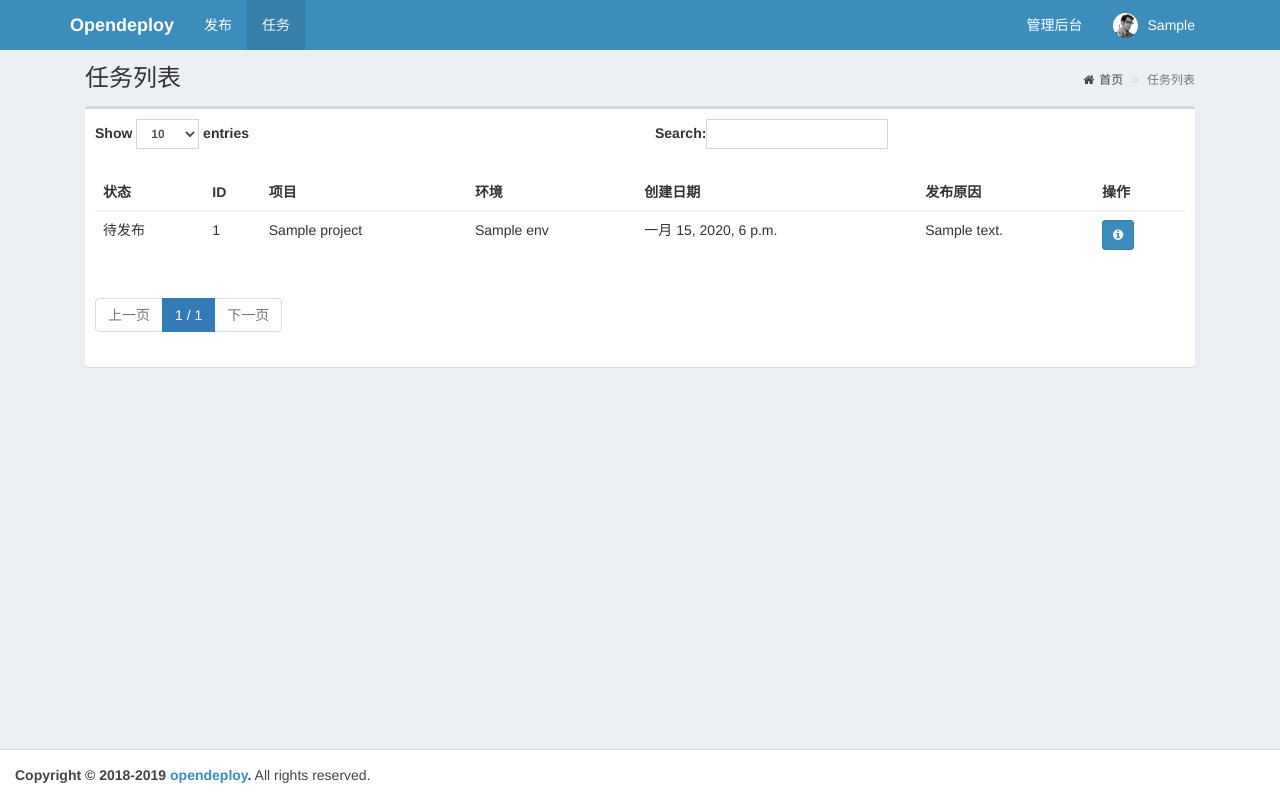
After one commit to ninjacn/opendeploy, a Django app: page /tasks/ in a window 1280 px wide. The commit adds this page. Run offline with Django 3.2, Linux system fonts and the light colour scheme; a user stored in the database is signed in; tables that the repository leaves empty hold one stand-in row (values such as "Sample post"); parts of the project's set-up code (start-up, migrations or seed data) failed here and were passed over; some libraries are stand-ins or nearby versions.

Commit message:
前台优化

```diff
--- a/deploy/models.py
+++ b/deploy/models.py
@@ -116,12 +116,23 @@ class Task(models.Model):
     ACTION_RELEASE = '0'
     ACTION_ROLLBACK = '1'
 
+    STATUS_RELEASE_WAIT = '0'
+    STATUS_RELEASE_START = '1'
+    STATUS_RELEASE_FINISH = '2'
+    STATUS_RELEASE_FINISH_ERR = '3'
+    STATUS_CHOICES = (
+        (STATUS_RELEASE_WAIT, '待发布'),
+        (STATUS_RELEASE_START, '正在发布'),
+        (STATUS_RELEASE_FINISH, '发布成功'),
+        (STATUS_RELEASE_FINISH_ERR, '发布失败'),
+    )
+
     project = models.ForeignKey(Project, on_delete=models.SET_NULL, related_name='project', null=True )
     env = models.ForeignKey(Env, on_delete=models.SET_NULL, related_name='env', null=True )
     has_rollback = models.CharField('有无回滚', max_length=255, default='0')
     release_host_status = models.TextField('发布主机状态', default='', help_text='')
     has_rollback = models.CharField('有无回滚', max_length=255, default='0')
-    status = models.CharField('状态', max_length=255, default='0')
+    status = models.CharField('状态', max_length=16, default=STATUS_RELEASE_WAIT, choices=STATUS_CHOICES)
     comment = models.CharField('备注', max_length=255, default='')
     created_at = models.DateTimeField(auto_now_add=True, null=True, blank=True)
     updated_at = models.DateTimeField(auto_now=True, null=True, blank=True)
--- a/deploy/urls.py
+++ b/deploy/urls.py
@@ -15,4 +15,8 @@ app_name='deploy'
 
 urlpatterns = [
     url(r'^$', views.index, name='homepage'),
+    url(r'^release$', views.release, name='release'),
+    url(r'^rollback/(?P<id>\d+)$', views.rollback, name='rollback'),
+    url(r'^tasks/$', views.tasks, name='tasks'),
+    url(r'^detail/(?P<id>\d+)$', views.detail, name='detail'),
 ]
--- a/deploy/views.py
+++ b/deploy/views.py
@@ -11,16 +11,18 @@ import os
 import logging
 import json
 
-from django.shortcuts import render
+from django.shortcuts import render, redirect
+from django.contrib import messages
 from django.http import HttpResponse
 from django.template.response import TemplateResponse
 from django.contrib.auth.decorators import login_required
+from django.core.paginator import Paginator, EmptyPage, PageNotAnInteger
 
-from deploy.models import Project
+from deploy.models import Project, Task, Env
 from opendeploy import settings
 from .services import GitService, SvnService, DeployService, \
         ProjectService, EnvService, SettingService, MailService
-
+from deploy.forms import ReleaseForm
 from cmdb.services import QcloudService, AliyunService
 
 # Create your views here.
@@ -47,3 +49,59 @@ def test(request):
     d = DeployService(6, 4, mode=Project.DEPLOY_MODE_ALL)
     d.run()
     return HttpResponse('hello world')
+
+@login_required
+def release(request):
+    if request.method == 'POST':
+        f = ReleaseForm(request.POST)
+        if f.is_valid():
+            cleaned_data = f.cleaned_data
+            task = Task()
+            try:
+                project = Project.objects.get(id=cleaned_data['project'])
+            except:
+                messages.error(request, '项目不存在!')
+                return redirect('deploy:homepage')
+
+            try:
+                env = Env.objects.get(id=cleaned_data['env'])
+            except:
+                messages.error(request, '环境不存在!')
+                return redirect('deploy:homepage')
+
+            task.project = project
+            task.env = env
+            task.comment = cleaned_data['comment']
+            task.save()
+            messages.info(request, '任务提交成功，准备发布...')
+            return redirect('deploy:tasks')
+        else:
+            messages.error(request, '任务申请校验失败, 请重新提交!')
+    else:
+        return redirect('deploy:homepage')
+
+@login_required
+def rollback(request, id):
+    pass
+
+@login_required
+def tasks(request):
+    tasks = Task.objects.all().order_by('-id')
+    paginator = Paginator(tasks, 2)
+    page = request.GET.get('page')
+    if not page:
+        page = 1
+    try:
+        tasks = paginator.page(page)
+    except PageNotAnInteger:
+        tasks = paginator.page(1)
+    except EmptyPage:
+        tasks = paginator.page(paginator.num_pages)
+    return TemplateResponse(request, 'deploy/tasks.html', {
+        # 'envs': envs,
+        'tasks': tasks,
+    })
+
+@login_required
+def detail(request, id):
+    pass
--- a/templates/base_common_footer.html
+++ b/templates/base_common_footer.html
@@ -2,4 +2,4 @@
 <div class="pull-right hidden-xs">
 </div>
 <!-- Default to the left -->
-<strong>Copyright &copy; 2018 <a target="_blank" href="https://github.com/ninjacn/opendeploy">opendeploy</a>.</strong> All rights reserved.
+<strong>Copyright &copy; 2018-2019 <a target="_blank" href="https://github.com/ninjacn/opendeploy">opendeploy</a>.</strong> All rights reserved.
--- a/templates/base_front.html
+++ b/templates/base_front.html
@@ -2,6 +2,7 @@
 <html lang="zh-CN">
 <head>
     {% load static %}
+    {% load startswith %}
   <meta charset="utf-8">
   <meta http-equiv="X-UA-Compatible" content="IE=edge">
   <title>Opendeploy</title>
@@ -32,9 +33,10 @@
 
         <!-- Collect the nav links, forms, and other content for toggling -->
         <div class="collapse navbar-collapse pull-left" id="navbar-collapse">
-          <ul class="nav navbar-nav hide">
-            <li class="active"><a href="#">Link <span class="sr-only">(current)</span></a></li>
-            <li class="dropdown">
+          <ul class="nav navbar-nav">
+              <li class="{% if request.path == '/' %} active {% endif %}"><a href="{% url 'deploy:homepage' %}">发布</a></li>
+              <li class="{% if request.path|startswith:'/tasks/' %} active {% endif %}"><a href="{% url 'deploy:tasks' %}">任务</a></li>
+            <li class="dropdown hide">
               <a href="#" class="dropdown-toggle" data-toggle="dropdown">Dropdown <span class="caret"></span></a>
               <ul class="dropdown-menu" role="menu">
                 <li><a href="#">Action</a></li>
@@ -52,6 +54,9 @@
         <!-- Navbar Right Menu -->
         <div class="navbar-custom-menu">
           <ul class="nav navbar-nav">
+            {% if user.is_superuser %}
+            <li><a class="nav-link" href="{% url 'admin:homepage' %}" >管理后台</a></li>
+            {% endif %}
             <!-- Notifications Menu -->
             <!-- Tasks Menu -->
             <!-- User Account Menu -->
@@ -104,6 +109,7 @@
   </header>
   <!-- Full Width Column -->
   <div class="content-wrapper">
+
     <div class="container">
       <!-- Content Header (Page header) -->
       <section class="content-header">
@@ -113,10 +119,9 @@
 
       <!-- Main content -->
       <section class="content">
-
         {% if messages %}
             {% for message in messages %}
-                <div class="callout callout-{% if message.level == DEFAULT_MESSAGE_LEVELS.ERROR %}danger{% else %}info{% endif %}">
+                <div class="callout callout-{% if message.level == DEFAULT_MESSAGE_LEVELS.ERROR %}danger{% else %}success{% endif %}">
                     <p>{{ message }}</p>
                 </div>
             {% endfor %}
@@ -138,6 +143,11 @@
 
 <script src="{% static "js/common.js" %}"></script>
 <script src="{% static "js/adminlte.min.js" %}"></script>
+<script>
+    $(function () {
+        $('[data-toggle="tooltip"]').tooltip();
+    })
+</script>
 {% block script %}
 {% endblock %}
 </body>
--- /dev/null
+++ b/templates/deploy/tasks.html
@@ -0,0 +1,112 @@
+{% extends 'base_front.html' %}
+
+{% block content-header %}
+<h1>
+    任务列表
+    <small></small>
+</h1>
+<ol class="breadcrumb">
+    <li><a href="{% url 'deploy:homepage' %}"><i class="fa fa-home"></i>首页</a></li>
+    <li class="active">任务列表</li>
+</ol>
+{% endblock %}
+
+{% block content %}
+<div class="row">
+        <div class="col-xs-12">
+          <div class="box">
+            <div class="box-header hide">
+              <h3 class="box-title"></h3>
+
+              <div class="box-tools">
+                <div class="input-group input-group-sm" style="width: 150px;">
+                  <input type="text" name="table_search" class="form-control pull-right" placeholder="Search">
+
+                  <div class="input-group-btn">
+                    <button type="submit" class="btn btn-default"><i class="fa fa-search"></i></button>
+                  </div>
+                </div>
+              </div>
+            </div>
+            <!-- /.box-header -->
+            <div class="box-body">
+<div id="example1_wrapper" class="dataTables_wrapper form-inline dt-bootstrap"><div class="row"><div class="col-sm-6"><div class="dataTables_length" id="example1_length"><label>Show <select name="example1_length" aria-controls="example1" class="form-control input-sm"><option value="10">10</option><option value="25">25</option><option value="50">50</option><option value="100">100</option></select> entries</label></div></div><div class="col-sm-6"><div id="example1_filter" class="dataTables_filter"><label>Search:<input type="search" class="form-control input-sm" placeholder="" aria-controls="example1"></label></div></div></div><div class="row"><div class="col-sm-12"><table id="example1" class="table table-bordered table-striped dataTable" role="grid" aria-describedby="example1_info">
+
+              <table class="table table-hover">
+                <thead>
+                    <tr>
+                      <th>状态</th>
+                      <th>ID</th>
+                      <th>项目</th>
+                      <th>环境</th>
+                      <th>创建日期</th>
+                      <th>发布原因</th>
+                      <th>操作</th>
+                    </tr>
+                </thead>
+                <tbody>
+                    {% for task in tasks %}
+                    <tr>
+                        <td>{{ task.get_status_display }}</td>
+                        <td>{{ task.id }}</td>
+                        <td>{{ task.project }}</td>
+                        <td>{{ task.env }}</td>
+                        <td>{{ task.created_at }}</td>
+                        <td>{{ task.comment }}</td>
+                        <td>
+                            <a href="{% url 'deploy:detail' task.id %} }}">
+                                <button type="button" class="btn btn-primary btn-sm" title="任务详情" data-toggle="tooltip" >
+                                    <i class="fa fa-info-circle" aria-hidden="true"></i>
+                                </button>
+                            </a>
+                        </td>
+                    </tr>
+                    {% endfor %}
+              </tbody>
+              </table>
+                <div class="row">
+                    <div class="col-md-12">
+                        <div class="dataTables_paginate paging_simple_numbers" id="example1_paginate">
+                            <ul class="pagination">
+                                {% if tasks.has_previous %}
+                                <li class="page-item">
+                                <li class="paginate_button previous">
+                                    <a class="page-link" href="?page={{ tasks.previous_page_number }}&{{ parameters }}" tabindex="-1">上一页</a>
+                                </li>
+                                {% else %}
+                                <li class="paginate_button previous disabled">
+                                  <a class="page-link" href="#" tabindex="-1">上一页</a>
+                                </li>
+                                {% endif %}
+
+                                <li class="paginate_button active">
+                                    <a class="page-link" href="#" tabindex="-1">{{ tasks.number }} / {{ tasks.paginator.num_pages }}</a>
+                                </li>
+
+                                {% if tasks.has_next %}
+                                <li class="paginate_button next">
+                                    <a class="page-link" href="?page={{ tasks.next_page_number }}&{{ parameters }}">下一页</a>
+                                </li>
+                                {% else %}
+                                <li class="paginate_button next disabled">
+                                    <a class="page-link" href="#">下一页</a>
+                                </li>
+                                {% endif %}
+
+                            </ul>
+                        </div>
+                    </div>
+                </div>
+            </div>
+            <!-- /.box-body -->
+          </div>
+          <!-- /.box -->
+        </div>
+      </div>
+
+{% endblock %}
+
+{% block script %}
+<script>
+</script>
+{% endblock %}
```
Also changed, not shown: deploy/forms.py (added, +16 -0 lines), templates/admin/deploy/project.html (+7 -1 lines), templates/deploy/index.html (+28 -8 lines), deploy/migrations/0034_auto_20181223_0010.py (added).
